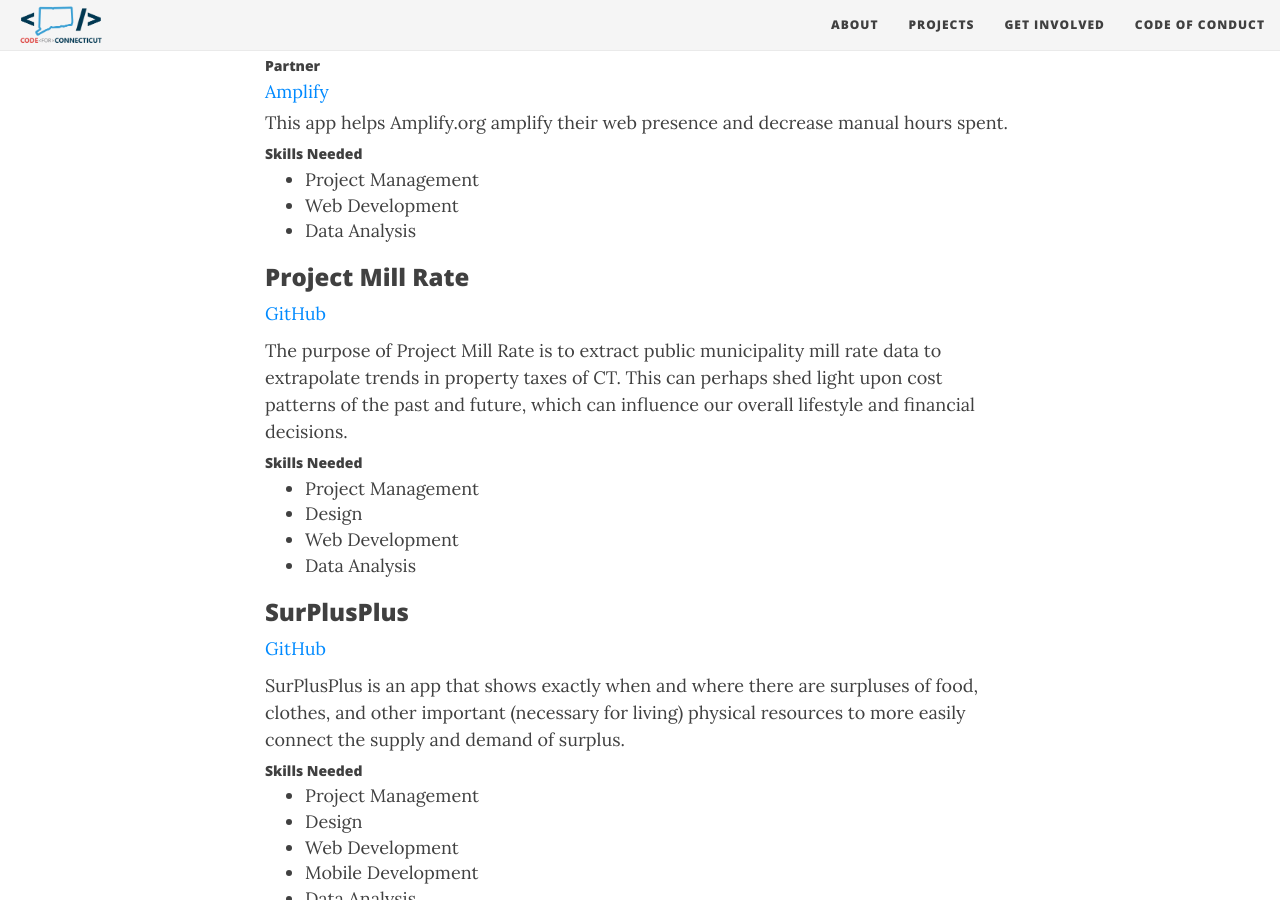
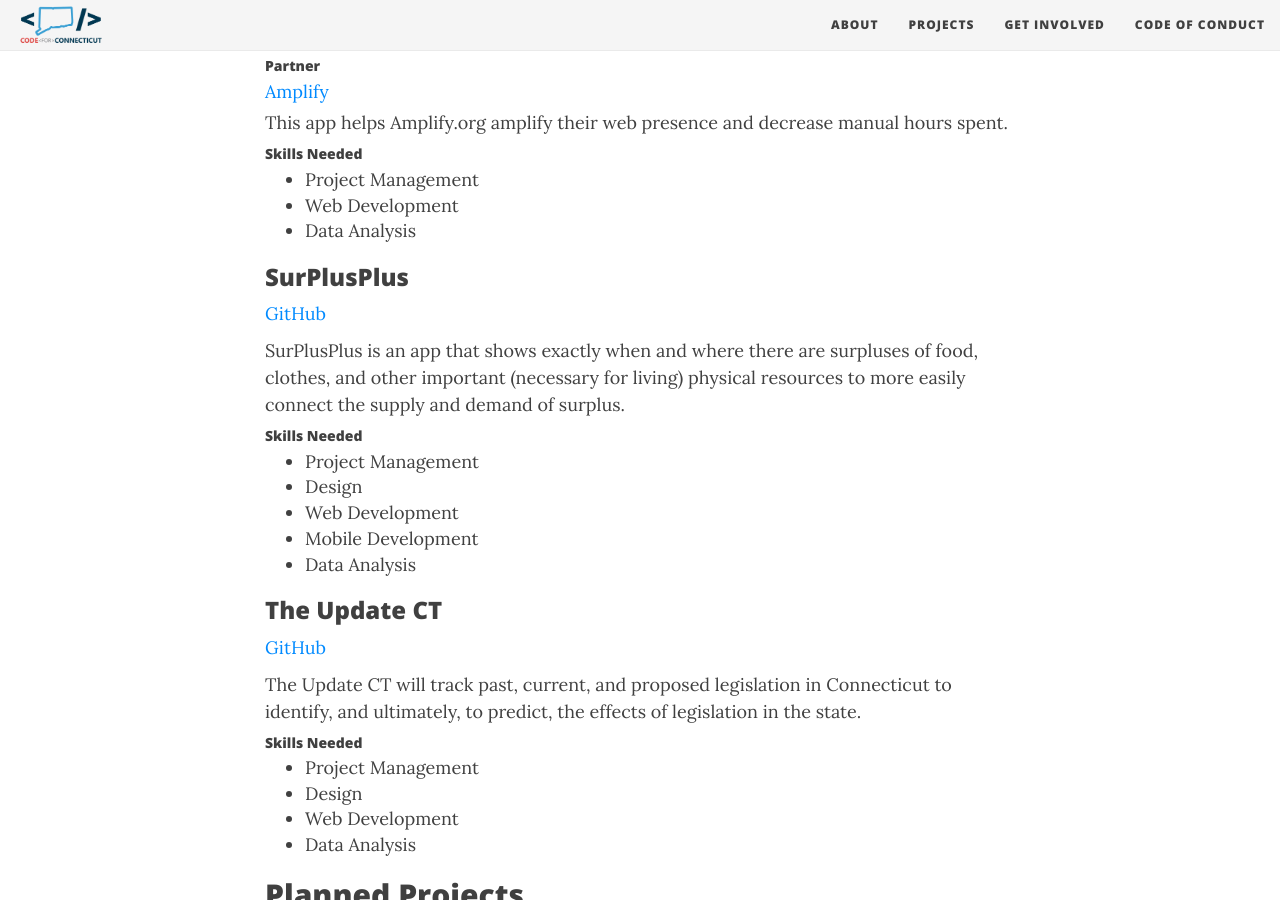
Before and after one commit to codeforct/codeforct.github.io, a Jekyll site: the page built from projects.md, in a window 1280 px wide and 900 px high, scrolled down 544 px. Built offline with Jekyll 4.4.1, drawn with Linux system fonts in a browser that asks for light colours.

Commit message:
updated projects page

```diff
--- a/projects.md
+++ b/projects.md
@@ -24,20 +24,6 @@
 <h5>Skills Needed</h5>
 <ul>
 	<li>Project Management</li>
-	<li>Web Development</li>
-	<li>Data Analysis</li>
-</ul>
-
-<h3>Project Mill Rate</h3>
-<p><a href="https://github.com/codeforct/CT-Mill-Rate-Project-Java">GitHub</a></p>
-
-<p>
-The purpose of Project Mill Rate is to extract public municipality mill rate data to extrapolate trends in property taxes of CT. This can perhaps shed light upon cost patterns of the past and future, which can influence our overall lifestyle and financial decisions.
-</p>
-<h5>Skills Needed</h5>
-<ul>
-	<li>Project Management</li>
-	<li>Design</li>
 	<li>Web Development</li>
 	<li>Data Analysis</li>
 </ul>
```
